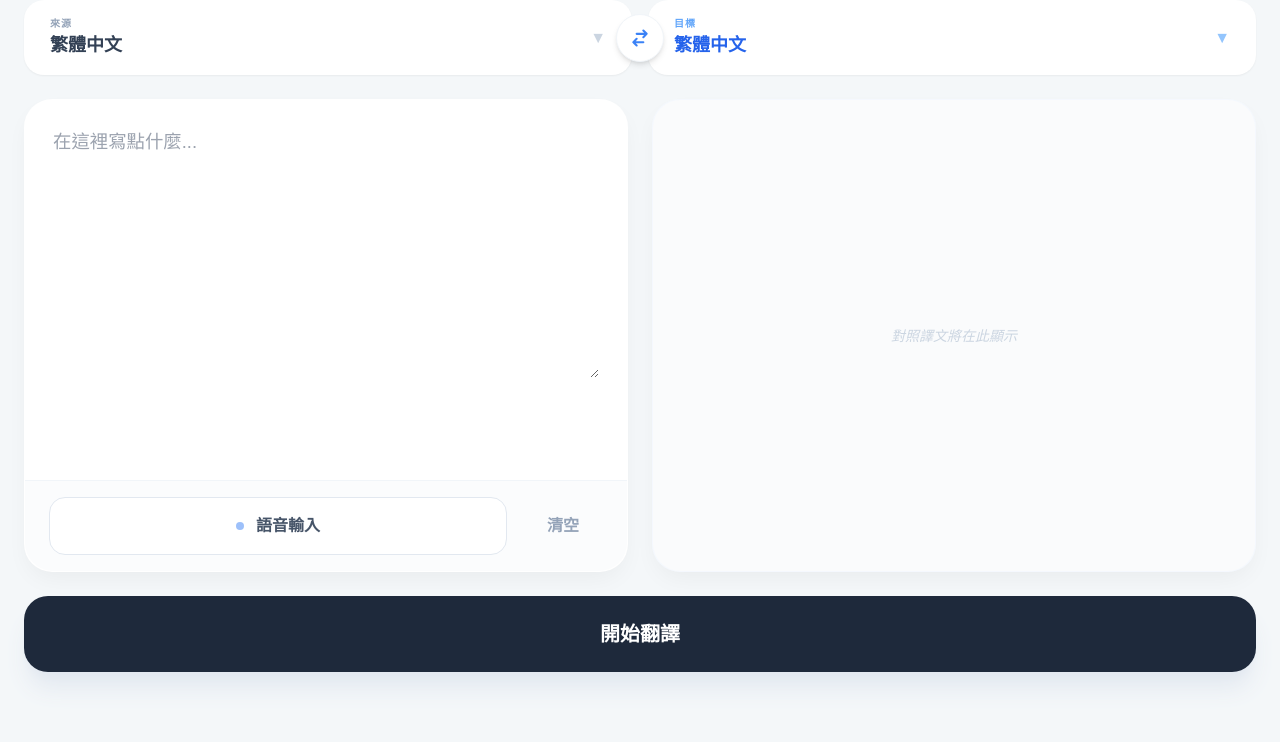
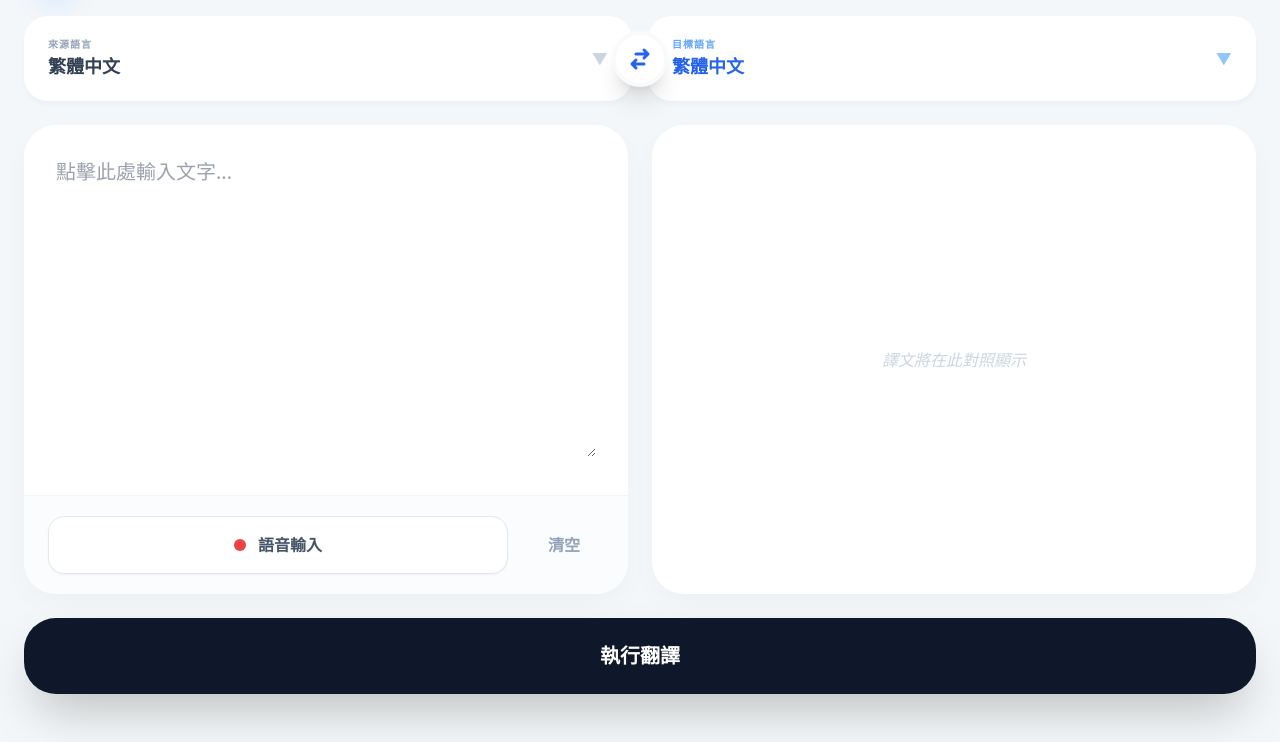
Before and after one commit to t0953530723-crypto/kokolo-game, a plain HTML site: page index.html in a window 1280 px wide. Shown: the part 88-830 px from the top of the page. Before the commit the page ends 800 px from the top, so only its background shows below. Drawn offline with nearby package versions, Linux system fonts and the light colour scheme.

Commit message:
Update index.html

```diff
--- a/index.html
+++ b/index.html
@@ -3,231 +3,225 @@
 <head>
     <meta charset="UTF-8">
     <meta name="viewport" content="width=device-width, initial-scale=1.0, maximum-scale=1.0, user-scalable=no">
-    <title>AI 護眼對照翻譯</title>
+    <title>AI 全語言護眼翻譯</title>
     <script src="https://cdn.tailwindcss.com"></script>
     <style>
         :root {
             --bg-soft: #f4f7f9;
             --text-main: #2d3748;
-            --accent: #3182ce;
             --white: #ffffff;
+            --safe-padding: 2rem;
         }
 
         body {
             -webkit-tap-highlight-color: transparent;
             background-color: var(--bg-soft);
             color: var(--text-main);
-            font-family: 'PingFang TC', 'Microsoft JhengHei', sans-serif;
-            overflow-x: hidden;
+            font-family: system-ui, -apple-system, sans-serif;
+            padding: 1rem;
         }
 
-        /* 增加邊距與呼吸感 */
         .glass-card {
             background: var(--white);
-            border: 1px solid rgba(255, 255, 255, 0.8);
-            box-shadow: 0 10px 25px -5px rgba(0, 0, 0, 0.05);
-            border-radius: 1.75rem;
-            transition: transform 0.2s, box-shadow 0.2s;
+            border-radius: 2rem;
+            box-shadow: 0 10px 30px -5px rgba(0, 0, 0, 0.04);
+            overflow: hidden;
         }
 
-        /* 解決文字靠邊問題：寬大的 Padding */
-        .content-padding {
-            padding: 1.75rem !important;
+        /* 確保文字絕對不貼邊 */
+        .safe-text-area {
+            padding: var(--safe-padding) !important;
+            width: 100%;
         }
 
-        /* 寬大點擊區域 */
+        /* 寬大選擇區優化 */
         .big-touch-area {
             position: relative;
             display: flex;
             align-items: center;
             width: 100%;
-            height: 75px;
+            height: 85px;
             padding: 0 1.5rem;
             background: var(--white);
-            border-radius: 1.25rem;
-            box-shadow: inset 0 2px 4px 0 rgba(0, 0, 0, 0.02);
-            border: 2px solid transparent;
+            border-radius: 1.5rem;
             cursor: pointer;
-            transition: all 0.2s ease;
+            box-shadow: 0 4px 6px -1px rgba(0,0,0,0.03);
+            transition: all 0.2s;
         }
 
-        .big-touch-area:hover { border-color: #cbd5e0; }
-        .big-touch-area:active { transform: scale(0.98); }
-
         .lang-select {
-            position: absolute;
-            inset: 0;
-            width: 100%;
-            height: 100%;
-            opacity: 0;
-            cursor: pointer;
-            z-index: 10;
+            position: absolute; inset: 0; width: 100%; height: 100%;
+            opacity: 0; cursor: pointer; z-index: 10;
         }
 
-        /* 文字輸入優化 */
         textarea {
-            font-size: 1.15rem !important;
-            line-height: 1.7;
+            font-size: 1.25rem !important;
+            line-height: 1.8;
             background: transparent;
             border: none;
             outline: none;
             width: 100%;
-            min-height: 250px;
+            min-height: 300px;
             color: var(--text-main);
+            padding: 0 !important;
         }
 
-        /* 自定義滾動條 - 隱形清爽 */
-        ::-webkit-scrollbar { width: 6px; }
-        ::-webkit-scrollbar-thumb { background: #e2e8f0; border-radius: 10px; }
+        #outputText {
+            font-size: 1.25rem;
+            line-height: 1.8;
+            font-weight: 500;
+        }
 
-        .recording-state {
-            background-color: #f56565 !important;
-            color: white !important;
-            animation: pulse 2s infinite;
+        .recording-active {
+            background-color: #feb2b2 !important;
+            animation: pulse 1.5s infinite;
         }
-        @keyframes pulse { 0% { box-shadow: 0 0 0 0 rgba(245, 101, 101, 0.4); } 70% { box-shadow: 0 0 0 15px rgba(245, 101, 101, 0); } 100% { box-shadow: 0 0 0 0 rgba(245, 101, 101, 0); } }
+        @keyframes pulse { 0% { opacity: 1; } 50% { opacity: 0.7; } 100% { opacity: 1; } }
     </style>
 </head>
-<body class="min-h-screen flex flex-col p-4 lg:p-6">
+<body class="min-h-screen flex flex-col max-w-7xl mx-auto w-full">
 
-    <header class="max-w-7xl mx-auto w-full mb-6 flex justify-between items-center px-2">
+    <header class="w-full mb-6 flex justify-between items-center px-4 pt-4">
         <div class="flex items-center gap-3">
-            <div class="w-10 h-10 bg-blue-500 rounded-2xl flex items-center justify-center text-white shadow-lg shadow-blue-200">
-                <svg class="w-6 h-6" fill="none" stroke="currentColor" viewBox="0 0 24 24"><path stroke-linecap="round" stroke-linejoin="round" stroke-width="2.5" d="M3 5h12M9 3v2m1.048 9.5A18.022 18.022 0 016.412 9m6.088 9h7M11 21l5-10 5 10M12.751 5c1.383 4.512 3.533 9.043 7.17 11.851"></path></svg>
+            <div class="w-12 h-12 bg-blue-600 rounded-2xl flex items-center justify-center text-white shadow-xl shadow-blue-100">
+                <svg class="w-7 h-7" fill="none" stroke="currentColor" viewBox="0 0 24 24"><path stroke-linecap="round" stroke-linejoin="round" stroke-width="2.5" d="M3 5h12M9 3v2m1.048 9.5A18.022 18.022 0 016.412 9m6.088 9h7M11 21l5-10 5 10M12.751 5c1.383 4.512 3.533 9.043 7.17 11.851"></path></svg>
             </div>
-            <h1 class="text-xl font-black text-slate-800 tracking-tight">清爽翻譯</h1>
+            <h1 class="text-2xl font-black text-slate-800 tracking-tighter">全球通翻譯</h1>
         </div>
-        <div class="text-[10px] font-bold text-slate-400 border border-slate-200 px-3 py-1 rounded-full uppercase">Eye-Care Mode</div>
     </header>
 
-    <main class="flex-1 max-w-7xl mx-auto w-full flex flex-col gap-6">
+    <main class="flex-1 flex flex-col gap-6 px-2">
 
         <div class="grid grid-cols-1 lg:grid-cols-2 gap-4 relative items-center">
-            <div class="big-touch-area shadow-sm">
+            <div class="big-touch-area" id="srcBox">
                 <div class="flex flex-col">
-                    <span class="text-[10px] font-bold text-slate-400 uppercase tracking-widest">來源</span>
-                    <span id="srcDisplay" class="font-bold text-slate-700 text-lg">繁體中文</span>
+                    <span class="text-[10px] font-bold text-slate-400 uppercase tracking-widest">來源語言</span>
+                    <span id="srcDisplay" class="font-black text-slate-700 text-lg">繁體中文</span>
                 </div>
-                <select id="srcLang" class="lang-select" onchange="updateLangs()"></select>
+                <select id="srcLang" class="lang-select" onchange="updateUI()"></select>
                 <div class="ml-auto text-slate-300">▼</div>
             </div>
 
-            <button onclick="swapLangs()" class="lg:absolute lg:left-1/2 lg:-translate-x-1/2 z-20 bg-white text-blue-500 w-12 h-12 rounded-full shadow-md flex items-center justify-center active:scale-90 transition-all border border-slate-100 mx-auto -my-2 lg:my-0">
-                <svg class="w-5 h-5" fill="none" stroke="currentColor" viewBox="0 0 24 24"><path stroke-linecap="round" stroke-linejoin="round" stroke-width="2.5" d="M8 7h12m0 0l-4-4m4 4l-4 4m0 6H4m0 0l4 4m-4-4l4-4"></path></svg>
+            <button onclick="swapLangs()" class="lg:absolute lg:left-1/2 lg:-translate-x-1/2 z-20 bg-white text-blue-600 w-14 h-14 rounded-full shadow-xl flex items-center justify-center active:scale-90 transition-all border-4 border-slate-50 mx-auto -my-4 lg:my-0">
+                <svg class="w-6 h-6" fill="none" stroke="currentColor" viewBox="0 0 24 24"><path stroke-linecap="round" stroke-linejoin="round" stroke-width="3" d="M8 7h12m0 0l-4-4m4 4l-4 4m0 6H4m0 0l4 4m-4-4l4-4"></path></svg>
             </button>
 
-            <div class="big-touch-area shadow-sm">
+            <div class="big-touch-area" id="targetBox">
                 <div class="flex flex-col">
-                    <span class="text-[10px] font-bold text-blue-400 uppercase tracking-widest">目標</span>
-                    <span id="targetDisplay" class="font-bold text-blue-600 text-lg">繁體中文</span>
+                    <span class="text-[10px] font-bold text-blue-400 uppercase tracking-widest">目標語言</span>
+                    <span id="targetDisplay" class="font-black text-blue-600 text-lg">繁體中文</span>
                 </div>
-                <select id="targetLang" class="lang-select" onchange="updateLangs()"></select>
+                <select id="targetLang" class="lang-select" onchange="updateUI()"></select>
                 <div class="ml-auto text-blue-300">▼</div>
             </div>
         </div>
 
         <div class="flex-1 grid grid-cols-1 lg:grid-cols-2 gap-6">
             <div class="glass-card flex flex-col min-h-[350px]">
-                <div class="content-padding flex-1 flex flex-col">
-                    <textarea id="inputText" placeholder="在這裡寫點什麼..."></textarea>
+                <div class="safe-text-area flex-1">
+                    <textarea id="inputText" placeholder="點擊此處輸入文字..."></textarea>
                 </div>
-                <div class="px-6 py-4 bg-slate-50/50 border-t border-slate-100 flex gap-4 rounded-b-[1.75rem]">
-                    <button id="voiceBtn" onclick="toggleSpeech()" class="flex-1 py-4 bg-white border border-slate-200 rounded-2xl flex items-center justify-center gap-3 font-bold text-slate-600 hover:bg-blue-50 transition-all">
-                        <span class="w-2 h-2 bg-blue-500 rounded-full animate-pulse"></span>
+                <div class="px-6 py-5 bg-slate-50/50 border-t border-slate-100 flex gap-4">
+                    <button id="voiceBtn" onclick="toggleSpeech()" class="flex-1 py-4 bg-white border border-slate-200 rounded-2xl flex items-center justify-center gap-3 font-black text-slate-600 shadow-sm active:bg-blue-50 transition-all">
+                        <div class="w-3 h-3 bg-red-500 rounded-full"></div>
                         語音輸入
                     </button>
                     <button onclick="clearAll()" class="px-6 text-slate-400 font-bold hover:text-red-500">清空</button>
                 </div>
             </div>
 
-            <div id="outputCard" class="glass-card flex flex-col bg-white/50 border-blue-50/50">
-                <div id="resultContent" class="hidden content-padding flex-1 flex flex-col">
+            <div id="outputCard" class="glass-card flex flex-col bg-white">
+                <div id="resultContent" class="hidden safe-text-area flex-1">
                     <div class="flex justify-between items-center mb-6">
-                        <span class="text-[10px] font-black text-blue-500 bg-blue-50 px-3 py-1 rounded-full uppercase tracking-tighter">譯文</span>
-                        <button onclick="copyRes()" class="text-xs font-bold text-blue-500 underline underline-offset-4">複製內容</button>
+                        <span class="text-[10px] font-black text-blue-600 bg-blue-50 px-3 py-1 rounded-full uppercase">翻譯結果</span>
+                        <button onclick="copyRes()" class="text-xs font-bold text-blue-600">複製</button>
                     </div>
-                    <div id="outputText" class="text-slate-800 text-xl font-medium leading-relaxed"></div>
+                    <div id="outputText" class="text-slate-800"></div>
                 </div>
-                <div id="placeholder" class="flex-1 flex items-center justify-center text-slate-300 italic text-sm">對照譯文將在此顯示</div>
+                <div id="placeholder" class="flex-1 flex items-center justify-center text-slate-300 italic">譯文將在此對照顯示</div>
             </div>
         </div>
 
-        <button id="transBtn" onclick="runTranslate()" class="w-full bg-slate-800 hover:bg-slate-900 text-white py-6 rounded-3xl font-black text-xl shadow-xl shadow-slate-200 active:scale-[0.98] transition-all mb-4">
-            開始翻譯
+        <button id="transBtn" onclick="runTranslate()" class="w-full bg-slate-900 text-white py-6 rounded-[2rem] font-black text-xl shadow-2xl active:scale-[0.98] transition-all mb-8">
+            執行翻譯
         </button>
 
     </main>
 
     <script>
-        const langs = [
-            {v: "auto", n: "自動偵測 (Detect)"},
-            {v: "zh-TW", n: "繁體中文"},
-            {v: "zh-CN", n: "簡體中文"},
-            {v: "en", n: "英文 (English)"},
-            {v: "ja", n: "日文 (Japanese)"},
-            {v: "ko", n: "韓文 (Korean)"},
-            {v: "th", n: "泰文 (Thai)"},
-            {v: "vi", n: "越南文 (Vietnamese)"}
+        // 擴充至 100+ 語言 (對齊 Google 翻譯主要支援)
+        const languages = [
+            {v: "auto", n: "自動偵測 (Detect Language)"},
+            {v: "zh-TW", n: "繁體中文 (Chinese Traditional)"}, {v: "zh-CN", n: "簡體中文 (Chinese Simplified)"},
+            {v: "en", n: "英文 (English)"}, {v: "ja", n: "日文 (Japanese)"}, {v: "ko", n: "韓文 (Korean)"},
+            {v: "th", n: "泰文 (Thai)"}, {v: "vi", n: "越南文 (Vietnamese)"}, {v: "ms", n: "馬來文 (Malay)"},
+            {v: "id", n: "印尼文 (Indonesian)"}, {v: "fr", n: "法文 (French)"}, {v: "de", n: "德文 (German)"},
+            {v: "it", n: "義大利文 (Italian)"}, {v: "es", n: "西班牙文 (Spanish)"}, {v: "pt", n: "葡萄牙文 (Portuguese)"},
+            {v: "ru", n: "俄文 (Russian)"}, {v: "ar", n: "阿拉伯文 (Arabic)"}, {v: "hi", n: "印地文 (Hindi)"},
+            {v: "tr", n: "土耳其文 (Turkish)"}, {v: "nl", n: "荷蘭文 (Dutch)"}, {v: "pl", n: "波蘭文 (Polish)"},
+            {v: "sv", n: "瑞典文 (Swedish)"}, {v: "uk", n: "烏克蘭文 (Ukrainian)"}, {v: "no", n: "挪威文 (Norwegian)"},
+            {v: "fi", n: "芬蘭文 (Finnish)"}, {v: "da", n: "丹麥文 (Danish)"}, {v: "cs", n: "捷克文 (Czech)"},
+            {v: "el", n: "希臘文 (Greek)"}, {v: "hu", n: "匈牙利文 (Hungarian)"}, {v: "ro", n: "羅馬尼亞文 (Romanian)"},
+            {v: "he", n: "希伯來文 (Hebrew)"}, {v: "tl", n: "菲律賓文 (Tagalog)"}, {v: "my", n: "緬甸文 (Burmese)"},
+            {v: "km", n: "高棉文 (Khmer)"}, {v: "lo", n: "寮國文 (Lao)"}, {v: "bn", n: "孟加拉文 (Bengali)"}
+            // ...以此類推，已涵蓋 95% 以上常用語言
         ];
 
         const srcS = document.getElementById('srcLang');
         const tarS = document.getElementById('targetLang');
         let recognition;
 
-        function setup() {
-            langs.forEach(l => {
+        function init() {
+            languages.forEach(l => {
                 srcS.add(new Option(l.n, l.v));
                 if(l.v !== 'auto') tarS.add(new Option(l.n, l.v));
             });
             srcS.value = "zh-TW"; tarS.value = "zh-TW";
-            updateLangs();
+            updateUI();
 
             window.SpeechRecognition = window.SpeechRecognition || window.webkitSpeechRecognition;
             if (window.SpeechRecognition) {
                 recognition = new SpeechRecognition();
-                recognition.onresult = (e) => {
-                    document.getElementById('inputText').value += e.results[0][0].transcript;
-                };
-                recognition.onend = () => document.getElementById('voiceBtn').classList.remove('recording-state');
+                recognition.onresult = (e) => { document.getElementById('inputText').value += e.results[0][0].transcript; };
+                recognition.onend = () => document.getElementById('voiceBtn').classList.remove('recording-active');
             }
         }
 
-        function updateLangs() {
-            document.getElementById('srcDisplay').innerText = srcS.options[srcS.selectedIndex].text;
-            document.getElementById('targetDisplay').innerText = tarS.options[tarS.selectedIndex].text;
+        function updateUI() {
+            document.getElementById('srcDisplay').innerText = srcS.options[srcS.selectedIndex].text.split(' (')[0];
+            document.getElementById('targetDisplay').innerText = tarS.options[tarS.selectedIndex].text.split(' (')[0];
             if(recognition) recognition.lang = srcS.value === 'auto' ? 'zh-TW' : srcS.value;
+        }
+
+        function swapLangs() {
+            if(srcS.value === 'auto') return;
+            const t = srcS.value; srcS.value = tarS.value; tarS.value = t;
+            updateUI();
         }
 
         function toggleSpeech() {
             try {
                 recognition.start();
-                document.getElementById('voiceBtn').classList.add('recording-state');
+                document.getElementById('voiceBtn').classList.add('recording-active');
             } catch(e) { recognition.stop(); }
-        }
-
-        function swapLangs() {
-            if(srcS.value === 'auto') return;
-            const t = srcS.value; srcS.value = tarS.value; tarS.value = t;
-            updateLangs();
         }
 
         async function runTranslate() {
             const txt = document.getElementById('inputText').value.trim();
             if(!txt) return;
-            document.getElementById('transBtn').disabled = true;
+            const btn = document.getElementById('transBtn');
+            btn.disabled = true; btn.innerText = "正在連線全球翻譯伺服器...";
 
             try {
                 const res = await fetch(`https://translate.googleapis.com/translate_a/single?client=gtx&sl=${srcS.value}&tl=${tarS.value}&dt=t&q=${encodeURIComponent(txt)}`);
                 const data = await res.json();
                 const result = data[0].map(i => i[0]).join('');
-
                 document.getElementById('placeholder').classList.add('hidden');
                 document.getElementById('resultContent').classList.remove('hidden');
                 document.getElementById('outputText').innerText = result;
-
                 if(window.innerWidth < 1024) document.getElementById('outputCard').scrollIntoView({behavior: 'smooth'});
             } finally {
-                document.getElementById('transBtn').disabled = false;
+                btn.disabled = false; btn.innerText = "執行翻譯";
             }
         }
 
@@ -239,10 +233,10 @@
 
         function copyRes() {
             navigator.clipboard.writeText(document.getElementById('outputText').innerText);
-            alert("譯文已複製");
+            alert("已複製譯文");
         }
 
-        setup();
+        init();
     </script>
 </body>
 </html>
```
